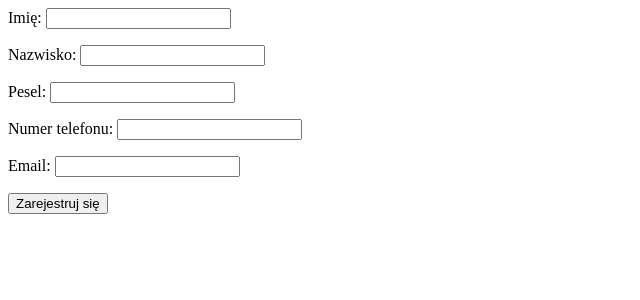
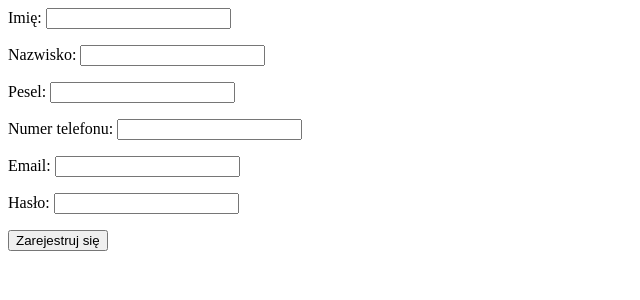
Before and after one commit to nYcnela/MediClinic, a React (Vite) app in the folder frontend/: page /register in a window 1280 px wide. Shown: the top 300 px of the page, without its empty margins (0-640 px from the left). Built offline with nearby package versions, Linux system fonts and the light colour scheme.

Commit message:
added password input and a password valiadtion to the registration form

```diff
--- a/frontend/src/assets/strings.jsx
+++ b/frontend/src/assets/strings.jsx
@@ -1,2 +1,10 @@
 export const phoneNumberErrorText = "Niepoprawny format numeru telefonu. Dozwolone formaty to: XXX XXX XXX, +48 XXX XXX XXX, 0048 XXX XXX XXX"
 export const emailErrorText = "Niepoprawny format adresu email!"
+export const passwordErrorText = `Aby Twoje hasło było bezpieczne, musi spełniać następujące kryteria:
+Długość: Hasło musi mieć co najmniej 8 znaków.
+Mała litera: Hasło musi zawierać co najmniej jedną małą literę (a-z).
+Wielka litera: Hasło musi zawierać co najmniej jedną wielką literę (A-Z).
+Cyfra: Hasło musi zawierać co najmniej jedną cyfrę (0-9).
+Znak specjalny: Hasło musi zawierać co najmniej jeden znak specjalny (np. !, @, #, $, %, ^, &, *).
+Przykładowe silne hasło: Passw0rd!
+`
--- a/frontend/src/functions/validations.jsx
+++ b/frontend/src/functions/validations.jsx
@@ -1,5 +1,4 @@
 import axios from 'axios';
-
 
 export function validatePesel(pesel){
 
@@ -96,3 +95,8 @@ export async function sendCheckRequest(data, endpoint,setErrorMethod){
             return false;
         }
 };
+
+
+export function validatePassword(password){
+    return password.match(/^(?=.*[a-z])(?=.*[A-Z])(?=.*\d)(?=.*[\W_]).{8,}$/)
+}
--- a/frontend/src/main.jsx
+++ b/frontend/src/main.jsx
@@ -2,6 +2,7 @@ import { StrictMode } from 'react'
 import { createRoot } from 'react-dom/client'
 import LoginForm from './pages/LoginForm.jsx';
 import RegisterForm from './pages/RegisterForm.jsx';
+
 import {
   createBrowserRouter,
   RouterProvider,
--- a/frontend/src/pages/RegisterForm.jsx
+++ b/frontend/src/pages/RegisterForm.jsx
@@ -1,8 +1,8 @@
 import Button from "../components/Button";
 import LabelInputParagraph from "../components/labelInputParagraph";
 import React,{useState} from "react";
-import {validatePesel, validateName, validatePhoneNumber, validateEmail, sendCheckRequest } from "../functions/validations";
-import {phoneNumberErrorText, emailErrorText } from "../assets/strings";
+import {validatePesel, validateName, validatePhoneNumber, validateEmail, sendCheckRequest,validatePassword } from "../functions/validations";
+import {phoneNumberErrorText, emailErrorText, passwordErrorText } from "../assets/strings";
 
 import axios from 'axios';
 
@@ -27,6 +27,10 @@ function RegisterForm(){
     const [phoneNumber, setPhoneNumber] = useState("");
     const [phoneNumberError, setPhoneNumberError] = useState("");
     const [phoneNumberStatus, setPhoneNumberStatus] = useState(false);
+
+    const [password, setPassword] = useState("");
+    const [passwordError, setPasswordError] = useState("");
+    const [passwordStatus, setPasswordStatus] = useState(false);
 
 
 
@@ -152,6 +156,26 @@ function RegisterForm(){
                 paragraphText={emailError}
                 required
             />
+            <LabelInputParagraph
+                id = "password"
+                type = "password"
+                value = {password}
+                labelText = "Hasło: "
+                onChange={(e) => {
+                    setPassword(e.target.value);
+                }}
+                onBlur={()=>{
+                    if(validatePassword(password)){
+                        setPasswordStatus(true)
+                        setPasswordError("")
+                    }else{
+                        setPasswordStatus(false)
+                        setPasswordError(passwordErrorText)
+                    }
+                }}
+                paragraphText={passwordError}
+                required
+            />
 
             <Button
                 type = "submit"
```
